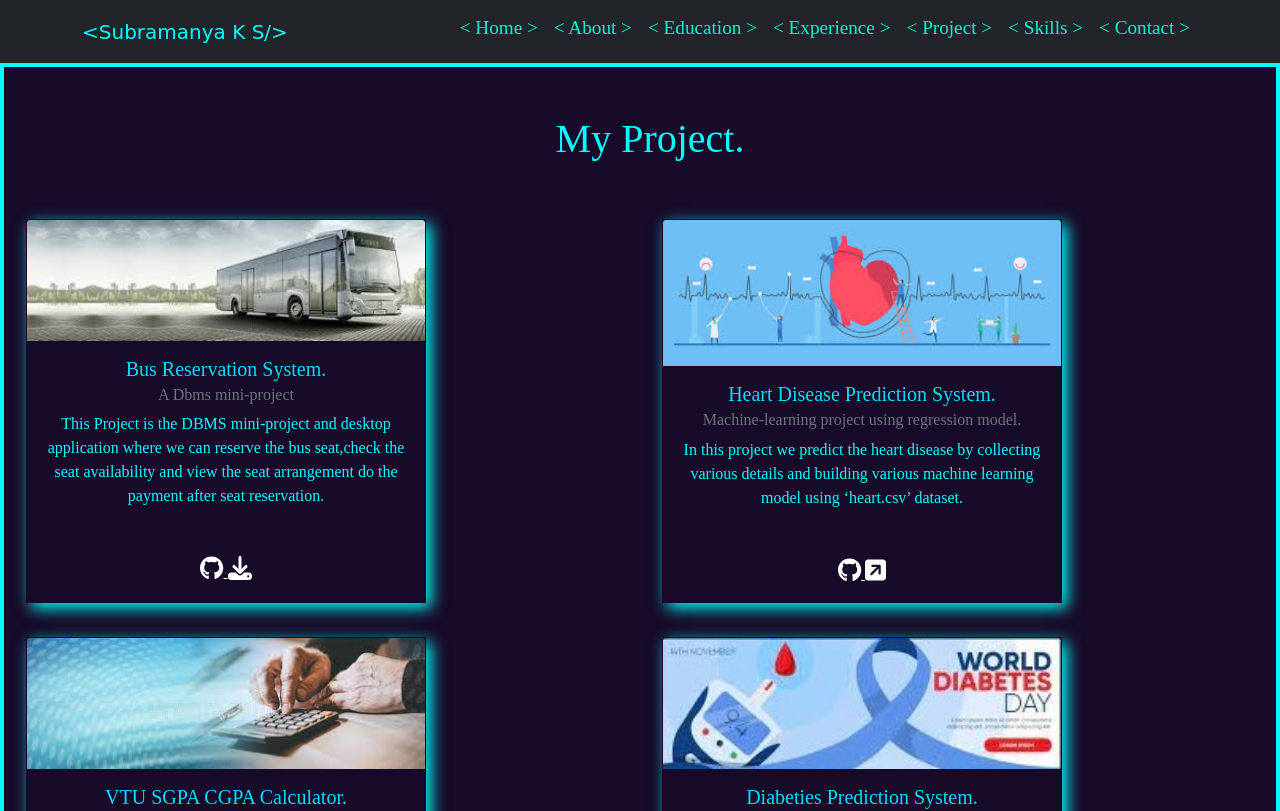
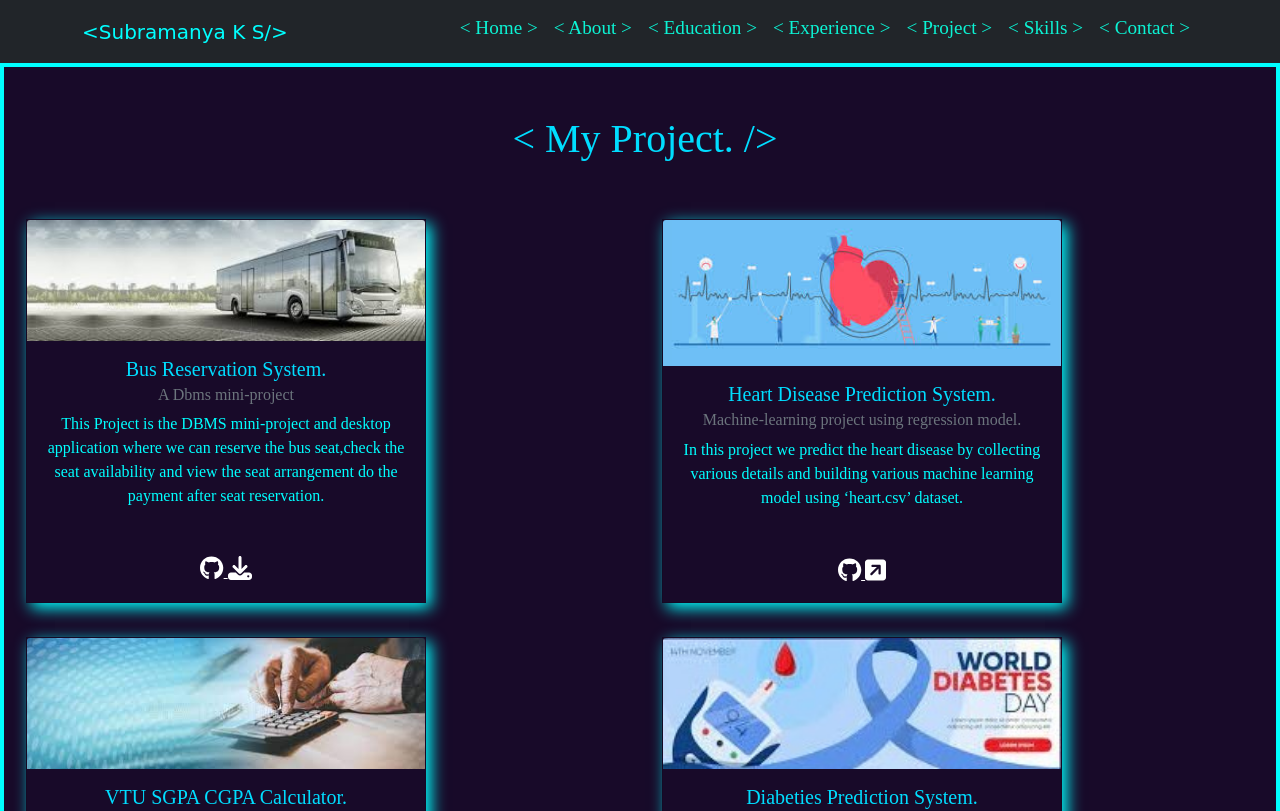
Before and after one commit to SubramanyaKS/MYReactApp, a React (Create React App) app: page /project in a window 1280 px wide. Shown: the top 811 px of the page. Built offline with nearby package versions, Linux system fonts and the light colour scheme.

Commit message:
updated react style tags

```diff
--- a/src/components/Project.js
+++ b/src/components/Project.js
@@ -11,9 +11,9 @@ export default function Experience1() {
     <>
       <section className="project py-5" id="project">
         <div className="container-fluid ">
-          <h1 className="text-center" style={{ color: "aqua" }}>
+          <h1 className="text-center" style={{ color: "#00ddff" }}>
             {" "}
-            &nbsp; My Project.
+            &nbsp;&lt; My Project. /&gt;
           </h1>
           <br />
           <br></br>
```
